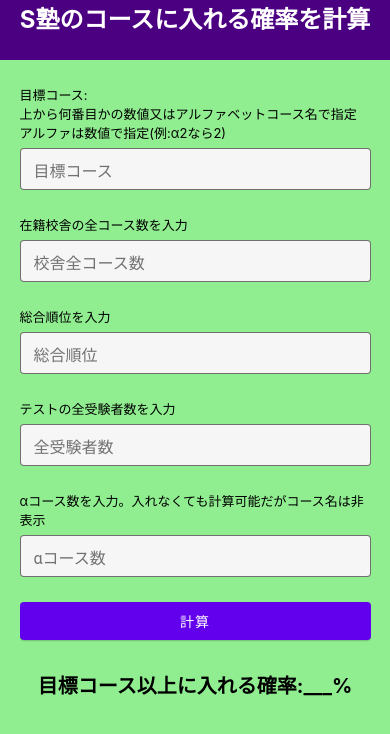
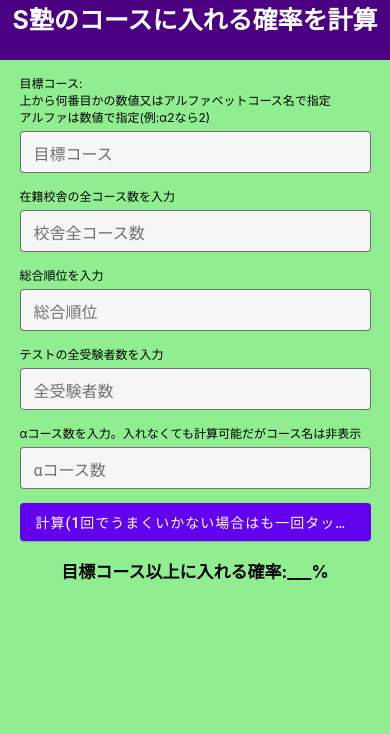
Before and after one commit to kenkawa11/tutrial, a React Native app: screen / in a window 390 px wide. Shown: the top 734 px of the page. Built offline with nearby package versions, Linux system fonts and the light colour scheme.

Commit message:
動作確認

```diff
--- a/package.json
+++ b/package.json
@@ -22,6 +22,7 @@
     "react-native-gesture-handler": "~2.1.0",
     "react-native-paper": "^4.11.2",
     "react-native-reanimated": "~2.3.1",
+    "react-native-responsive-screen": "^1.4.2",
     "react-native-safe-area-context": "3.3.2",
     "react-native-screens": "~3.10.1",
     "react-native-web": "0.17.1"
--- a/screens/HomeScreen.js
+++ b/screens/HomeScreen.js
@@ -1,9 +1,9 @@
 import { array } from 'prop-types';
 import React from 'react';
-import { StyleSheet, Text, View, StatusBar, ScrollView, SafeAreaView, Dimensions} from 'react-native';
-import { Button, DataTable, TextInput  } from 'react-native-paper';
+import { StyleSheet, Text, View, StatusBar, ScrollView, SafeAreaView, Dimensions } from 'react-native';
+import { Button, DataTable, TextInput } from 'react-native-paper';
 //import {gammaln} from '../Lib/mathfunc'
-
+import { widthPercentageToDP as wp, heightPercentageToDP as hp } from 'react-native-responsive-screen'
 
 export default function CoursePossibility() {
     //const [inputdata,setInputdata]=React.useState({target:"",classnum:"",order:"",allnum:""});
@@ -48,9 +48,9 @@ export default function CoursePossibility() {
     return (
         <View style={styles.container}>
             <Text style={styles.title}>S塾のコースに入れる確率を計算</Text>
-            <ScrollView style={{width:"90%"}}>
+            <ScrollView style={{ width: "90%" }}>
                 <View style={styles.cndinp}>
-                    <Text style={{ fontSize: 13}}>目標コース:{"\n"}
+                    <Text style={styles.cndinptxt}>目標コース:{"\n"}
                         上から何番目かの数値又はアルファベットコース名で指定{"\n"}
                         アルファは数値で指定(例:α2なら2)
                     </Text>
@@ -64,7 +64,7 @@ export default function CoursePossibility() {
                 </View>
 
                 <View style={styles.cndinp}>
-                    <Text style={{ fontSize: 13 }}>
+                    <Text style={styles.cndinptxt}>
                         在籍校舎の全コース数を入力
                     </Text>
                     <TextInput
@@ -76,7 +76,7 @@ export default function CoursePossibility() {
                     />
                 </View>
                 <View style={styles.cndinp}>
-                    <Text style={{ fontSize: 13 }}>
+                    <Text style={styles.cndinptxt}>
                         総合順位を入力
                     </Text>
                     <TextInput
@@ -88,7 +88,7 @@ export default function CoursePossibility() {
                     />
                 </View>
                 <View style={styles.cndinp}>
-                    <Text style={{ fontSize: 13 }}>
+                    <Text style={styles.cndinptxt}>
                         テストの全受験者数を入力
                     </Text>
                     <TextInput
@@ -100,7 +100,7 @@ export default function CoursePossibility() {
                     />
                 </View>
                 <View style={styles.cndinp}>
-                    <Text style={{ fontSize: 13 }}>
+                    <Text style={styles.cndinptxt}>
                         αコース数を入力。入れなくても計算可能だがコース名は非表示
                     </Text>
                     <TextInput
@@ -113,7 +113,7 @@ export default function CoursePossibility() {
                 </View>
                 <View style={styles.cndinp}>
                     <Button mode="contained" onPress={setResult}>
-                        計算
+                        計算(1回でうまくいかない場合はも一回タッチ)
                     </Button>
                 </View>
                 <View>
@@ -169,7 +169,16 @@ const styles = StyleSheet.create({
     cndinp: {
         width: "100%",
         //backgroundColor:"red",
-        marginTop: 25,
+        marginTop: hp("1.6%"),
+        //backgroundColor:"lightblue"
+        //backgroundColor: '#fff',
+        //alignItems: 'center',
+        //justifyContent: 'space-between',
+    },
+
+    cndinptxt: {
+        fontSize: wp("3%"),
+        //backgroundColor:"red",
         //backgroundColor:"lightblue"
         //backgroundColor: '#fff',
         //alignItems: 'center',
@@ -182,9 +191,9 @@ const styles = StyleSheet.create({
     },
 
     rslt: {
-        marginTop: 30,
+        marginTop: hp("2%"),
         fontWeight: "bold",
-        fontSize: 20,
+        fontSize: hp('2%'),
         //backgroundColor:"lightblue",
         textAlign: "center"
 
@@ -193,7 +202,7 @@ const styles = StyleSheet.create({
     title: {
         height: 60,
         width: "100%",
-        fontSize: 24,
+        fontSize: hp('3%'),
         fontWeight: 'bold',
         color: "#fff",
         backgroundColor: "indigo",
@@ -202,7 +211,7 @@ const styles = StyleSheet.create({
     },
 
     tabletxt: {
-        fontSize: 20,
+        fontSize: hp('2%'),
         fontWeight: "bold"
 
     }
```
Also changed, not shown: 2 other files (tests, documents, lock files or other folders).
